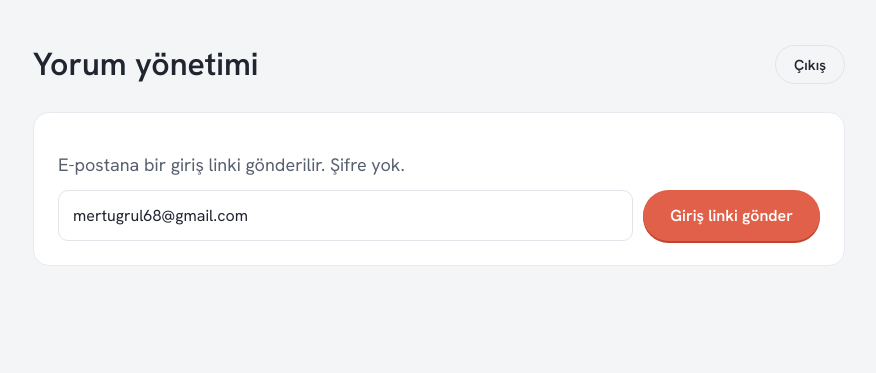
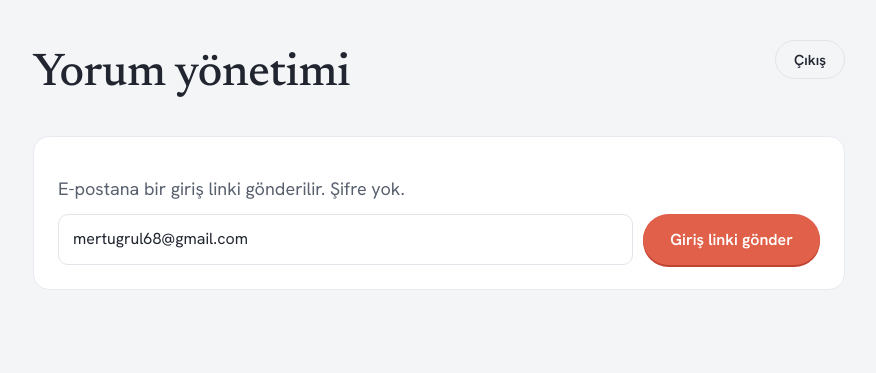
Before and after one commit to imertugrul/personal_website, a plain HTML site: page admin/index.html in a window 1280 px wide. Shown: the whole page, without its empty margins (201-1077 px from the left). Drawn offline with nearby package versions, Linux system fonts and the light colour scheme.

Commit message:
Review pages: heading style, clearer message for an already-used link
Co-Authored-By: Claude Opus 5.5 <noreply@anthropic.com>
Claude-Session: https://claude.ai/code/session_01HwWNkx1JLZGwYQXGd2UaiY

```diff
--- a/admin/index.html
+++ b/admin/index.html
@@ -14,7 +14,7 @@
 <body class="review-page">
   <main class="admin-wrap">
     <div class="admin-top">
-      <h1 class="post__title">Yorum yönetimi</h1>
+      <h1 class="review-title">Yorum yönetimi</h1>
       <button type="button" class="btn btn--ghost btn--sm" id="logout" hidden>Çıkış</button>
     </div>
 
--- a/styles.css
+++ b/styles.css
@@ -1294,3 +1294,12 @@ textarea.review-input { resize: vertical; line-height: 1.55; }
 .review-page .pill { color: var(--ink); border-color: var(--line); }
 .review-page .pill--active { color: var(--on-accent); border-color: var(--accent); }
 .review-page .btn--ghost.btn--sm { box-shadow: none; }
+.review-page h1 {
+  font-family: 'Newsreader', serif;
+  font-weight: 500;
+  font-size: clamp(32px, 5vw, 46px);
+  line-height: 1.08;
+  letter-spacing: -0.01em;
+  margin: 10px 0 12px;
+}
+.review-page .btn { align-self: flex-start; }
```
Also changed, not shown: yorum/index.html (+6 -3 lines).
